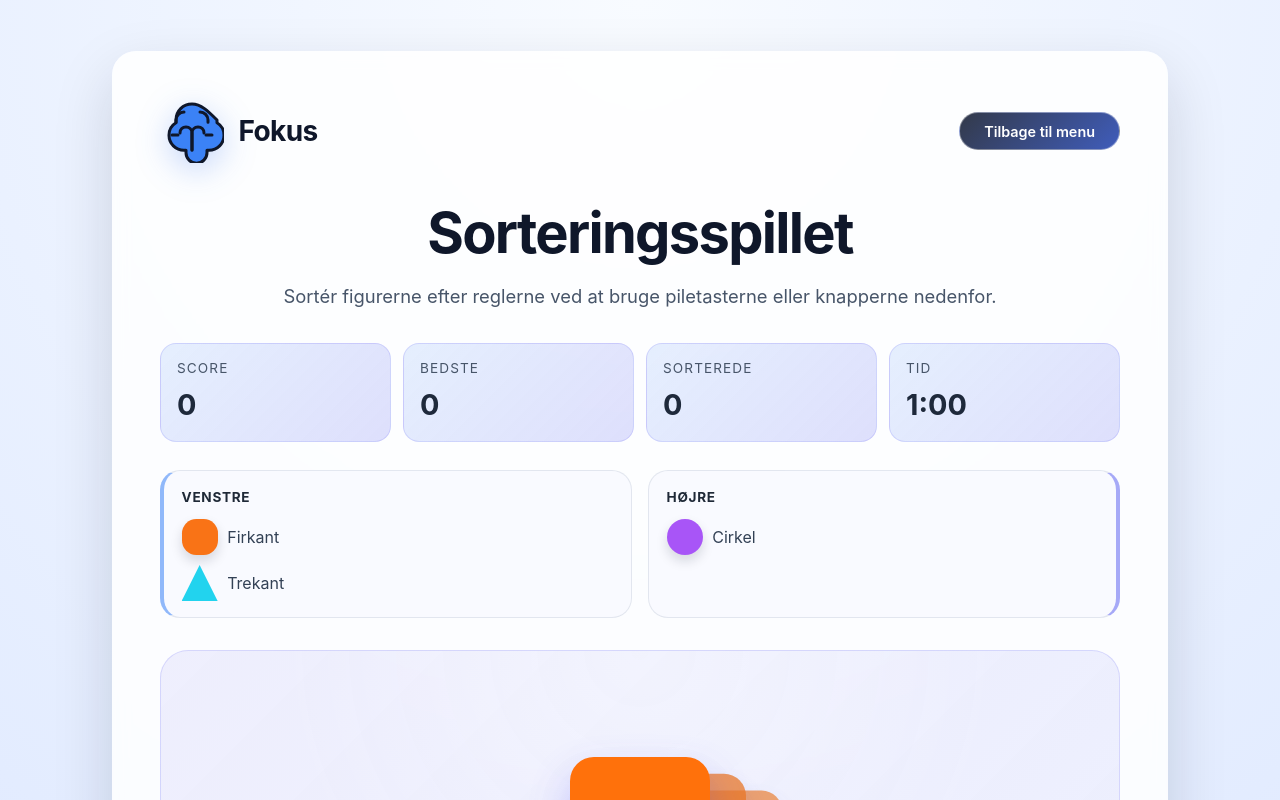
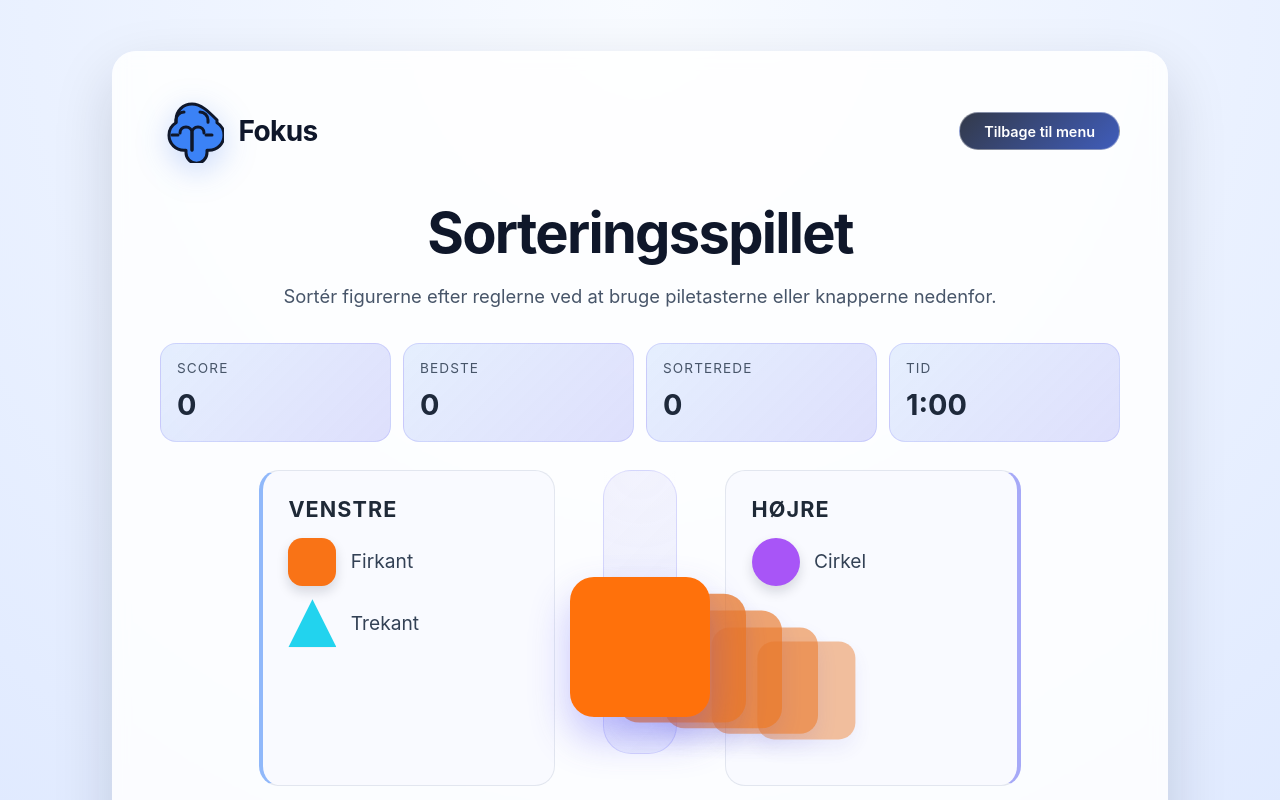
Before and after one commit to konradschantz/Fokus, a React (Vite) app: page /sorting in a window 1280 px wide. Shown: the top 800 px of the page. Built offline with nearby package versions, Linux system fonts and the light colour scheme.

Commit message:
Improve sorting game hints and feedback

```diff
--- a/src/games/sorting/SortingGame.css
+++ b/src/games/sorting/SortingGame.css
@@ -43,21 +43,24 @@
   color: #1e293b;
 }
 
-.sorting-game__rules {
-  display: grid;
-  grid-template-columns: repeat(auto-fit, minmax(220px, 1fr));
-  gap: 1rem;
-  margin-bottom: clamp(1.5rem, 4vw, 2rem);
+.sorting-game__play-area {
+  display: flex;
+  align-items: stretch;
+  justify-content: center;
+  gap: clamp(1rem, 4vw, 3rem);
+  margin-bottom: clamp(1.5rem, 4vw, 2.5rem);
+  flex-wrap: wrap;
 }
 
 .sorting-game__rule-column {
   background: rgba(248, 250, 255, 0.85);
   border: 1px solid rgba(148, 163, 184, 0.22);
   border-radius: 1.25rem;
-  padding: 1rem 1.1rem;
+  padding: clamp(1rem, 2.8vw, 1.4rem) clamp(1.1rem, 3vw, 1.6rem);
   display: flex;
   flex-direction: column;
   gap: 0.75rem;
+  flex: 0 1 240px;
 }
 
 .sorting-game__rule-column--left {
@@ -72,27 +75,27 @@
   font-weight: 700;
   letter-spacing: 0.05em;
   text-transform: uppercase;
-  font-size: 0.85rem;
+  font-size: clamp(1.05rem, 2.8vw, 1.35rem);
   color: #1f2937;
 }
 
 .sorting-game__rule-items {
   display: flex;
   flex-direction: column;
-  gap: 0.6rem;
+  gap: clamp(0.6rem, 2vw, 0.85rem);
 }
 
 .sorting-game__rule-item {
   align-items: center;
   display: flex;
-  gap: 0.6rem;
-  font-size: 1rem;
+  gap: clamp(0.65rem, 2.2vw, 0.9rem);
+  font-size: clamp(1.05rem, 2.6vw, 1.2rem);
   color: #334155;
 }
 
 .sorting-game__rule-shape {
-  width: 2.25rem;
-  height: 2.25rem;
+  width: clamp(2.6rem, 6vw, 3rem);
+  height: clamp(2.6rem, 6vw, 3rem);
   background: var(--shape-color, #4f46e5);
   border-radius: 0.9rem;
   position: relative;
@@ -363,8 +366,15 @@
     padding-bottom: 2rem;
   }
 
+  .sorting-game__play-area {
+    flex-direction: column;
+    align-items: center;
+    gap: 1.25rem;
+  }
+
   .sorting-game__rule-column {
-    padding: 0.85rem 0.9rem;
+    padding: 0.85rem 1rem;
+    width: min(100%, 320px);
   }
 
   .sorting-game__control-button {
--- a/src/games/sorting/SortingGame.tsx
+++ b/src/games/sorting/SortingGame.tsx
@@ -105,6 +105,7 @@ export default function SortingGame({ onExit }: SortingGameProps) {
   const scoreRef = useRef(score)
   const phaseRef = useRef<Phase>(phase)
   const forcedPauseRef = useRef(false)
+  const audioContextRef = useRef<AudioContext | null>(null)
 
   useEffect(() => {
     scoreRef.current = score
@@ -148,6 +149,55 @@ export default function SortingGame({ onExit }: SortingGameProps) {
     })
   }, [updateBestScore])
 
+  const playFeedbackSound = useCallback((type: 'correct' | 'incorrect') => {
+    if (typeof window === 'undefined') {
+      return
+    }
+
+    const audioContextCtor =
+      window.AudioContext ||
+      (window as typeof window & { webkitAudioContext?: typeof AudioContext }).webkitAudioContext
+
+    if (!audioContextCtor) {
+      return
+    }
+
+    let context = audioContextRef.current
+
+    if (!context) {
+      context = new audioContextCtor()
+      audioContextRef.current = context
+    }
+
+    if (context.state === 'suspended') {
+      void context.resume().catch(() => {})
+    }
+
+    const now = context.currentTime
+    const oscillator = context.createOscillator()
+    const gain = context.createGain()
+
+    const isCorrect = type === 'correct'
+    const duration = isCorrect ? 0.35 : 0.45
+    const startFrequency = isCorrect ? 880 : 240
+    const endFrequency = isCorrect ? 1320 : 160
+    const peakVolume = isCorrect ? 0.18 : 0.22
+
+    oscillator.type = isCorrect ? 'triangle' : 'sawtooth'
+    oscillator.frequency.setValueAtTime(startFrequency, now)
+    oscillator.frequency.exponentialRampToValueAtTime(endFrequency, now + duration)
+
+    gain.gain.setValueAtTime(0, now)
+    gain.gain.linearRampToValueAtTime(peakVolume, now + 0.05)
+    gain.gain.exponentialRampToValueAtTime(0.001, now + duration)
+
+    oscillator.connect(gain)
+    gain.connect(context.destination)
+
+    oscillator.start(now)
+    oscillator.stop(now + duration + 0.05)
+  }, [])
+
   const advanceCurrentShape = useCallback(
     (direction: Direction | null) => {
       setQueue((currentQueue) => {
@@ -166,6 +216,7 @@ export default function SortingGame({ onExit }: SortingGameProps) {
         })
 
         setFeedback(isCorrect ? 'correct' : 'incorrect')
+        playFeedbackSound(isCorrect ? 'correct' : 'incorrect')
 
         if (direction !== null) {
           setSortedCount((previous) => previous + 1)
@@ -175,7 +226,7 @@ export default function SortingGame({ onExit }: SortingGameProps) {
         return nextQueue
       })
     },
-    [rules],
+    [rules, playFeedbackSound],
   )
 
   const handleChoice = useCallback(
@@ -275,6 +326,15 @@ export default function SortingGame({ onExit }: SortingGameProps) {
     }
   }, [feedback])
 
+  useEffect(() => {
+    return () => {
+      if (audioContextRef.current) {
+        audioContextRef.current.close().catch(() => {})
+        audioContextRef.current = null
+      }
+    }
+  }, [])
+
   const startGame = useCallback(() => {
     setScore(0)
     scoreRef.current = 0
@@ -335,7 +395,7 @@ export default function SortingGame({ onExit }: SortingGameProps) {
         </div>
       </div>
 
-      <div className="sorting-game__rules">
+      <div className="sorting-game__play-area">
         <div className="sorting-game__rule-column sorting-game__rule-column--left">
           <div className="sorting-game__rule-title">Venstre</div>
           <div className="sorting-game__rule-items">
@@ -349,22 +409,6 @@ export default function SortingGame({ onExit }: SortingGameProps) {
                 <span className="sorting-game__rule-label">{SHAPE_LABELS[shape]}</span>
               </div>
             ))}
-          </div>
-        </div>
-        <div className="sorting-game__rule-column sorting-game__rule-column--right">
-          <div className="sorting-game__rule-title">Højre</div>
-          <div className="sorting-game__rule-items">
-            {rightShapes.map((shape) => (
-              <div key={`right-${shape}`} className={`sorting-game__rule-item sorting-game__rule-item--${shape}`}>
-                <span
-                  className={`sorting-game__rule-shape sorting-game__rule-shape--${shape}`}
-                  style={{ '--shape-color': SHAPE_COLORS[shape] } as CSSProperties}
-                  aria-hidden="true"
-                />
-                <span className="sorting-game__rule-label">{SHAPE_LABELS[shape]}</span>
-              </div>
-            ))}
-          </div>
           </div>
         </div>
 
@@ -397,6 +441,23 @@ export default function SortingGame({ onExit }: SortingGameProps) {
                 />
               )
             })}
+          </div>
+        </div>
+
+        <div className="sorting-game__rule-column sorting-game__rule-column--right">
+          <div className="sorting-game__rule-title">Højre</div>
+          <div className="sorting-game__rule-items">
+            {rightShapes.map((shape) => (
+              <div key={`right-${shape}`} className={`sorting-game__rule-item sorting-game__rule-item--${shape}`}>
+                <span
+                  className={`sorting-game__rule-shape sorting-game__rule-shape--${shape}`}
+                  style={{ '--shape-color': SHAPE_COLORS[shape] } as CSSProperties}
+                  aria-hidden="true"
+                />
+                <span className="sorting-game__rule-label">{SHAPE_LABELS[shape]}</span>
+              </div>
+            ))}
+          </div>
         </div>
       </div>
 
```
Lines whose indentation alone changed are shown as unchanged.
